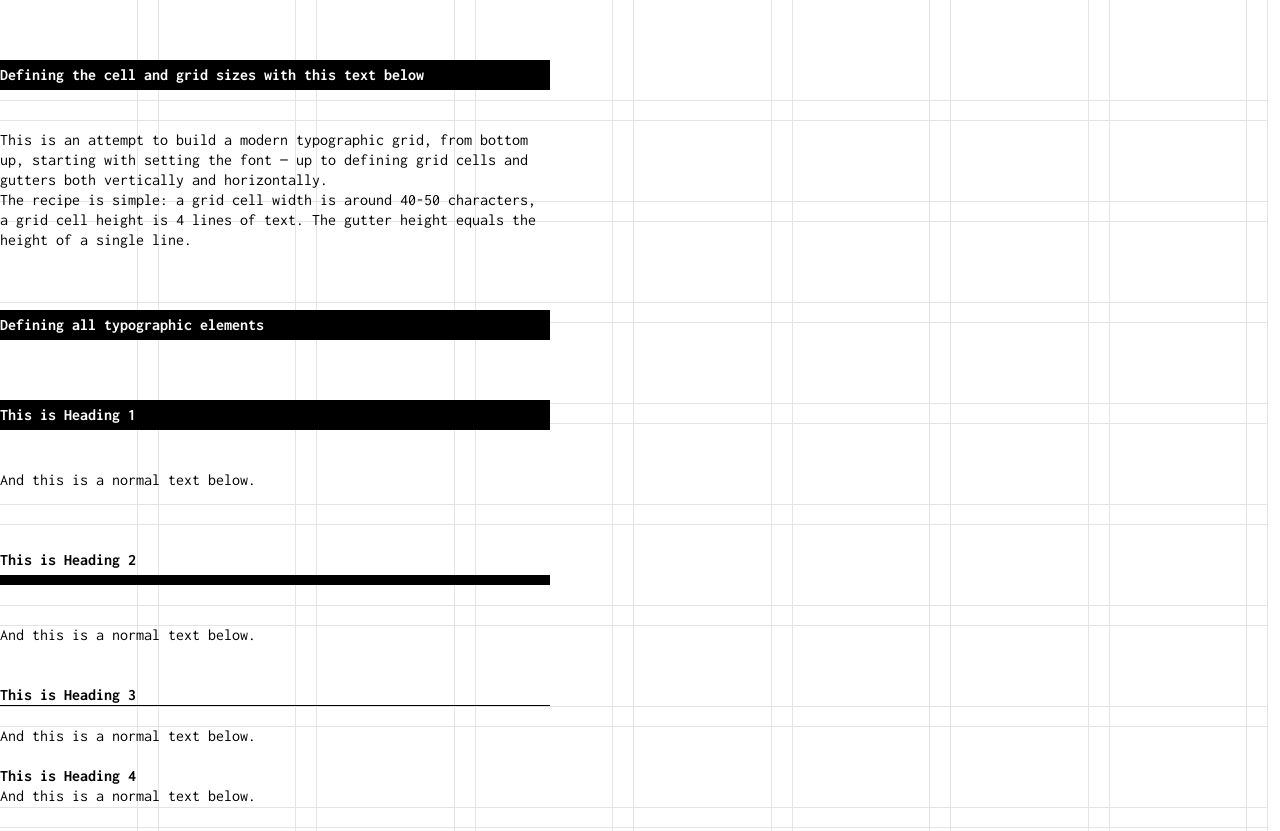
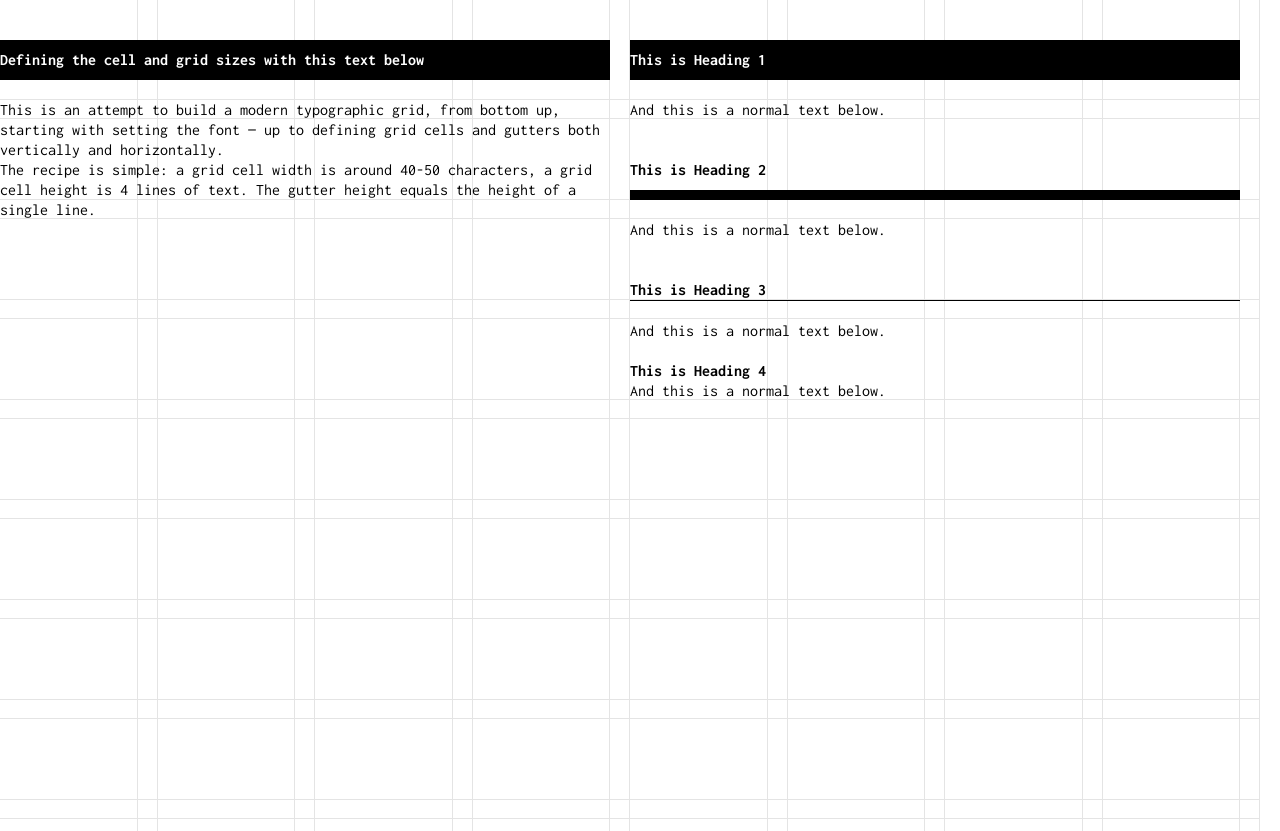
Before and after one commit to metamn/tg, a plain HTML site: page index.html in a window 1280 px wide. Shown: the top 831 px of the page. Drawn offline with Linux system fonts and the light colour scheme.

Commit message:
Now we have the perfect grid

```diff
--- a/assets/grid.scss
+++ b/assets/grid.scss
@@ -13,19 +13,19 @@ $font-size: 100%;
 // 3. Line height
 $line-height: 1.25;
 
-// Gutter
+// 4. Gutter
 $gutter: 1.25em;
 
-// 4. Characters per row
+// 5. Characters per row
 $characters-per-row: 55;
 
-// 5. Cell width
+// 6. Cell width
 // - Cell refers to text, it's width equals around 40-60 characters
 // - This formula is a guess, it was measured by hand
 $cell-width: $characters-per-row * $gutter/2;
 
 
-// 6. Grid width
+// 7. Grid width
 // - Grid refers to other elements like text, it is more granulated than the Cel
 // - The cell is to wide; it must be divided into 2 or 3 columns, according to the nr. of characters per row (40 or 60)
 $grid-width: $cell-width / 4;
@@ -39,9 +39,15 @@ $grid-width: $cell-width / 4;
 // - with Helvetica the 50/4 grid was ok, with Inconsolata the 55/4 grid was perfect
 
 
-// 6. Cell height
+// 8. Cell height
 // - four lines of text, it has nothing to do with the cell-width
 $cell-height: $gutter*4;
+
+
+// 9. Cell width
+// - The gutters must be added to the old cell-width
+// - This is already has to do with responsiveness
+$cell-width: $cell-width + 3 * $gutter;
 
 
 
--- a/assets/screen.scss
+++ b/assets/screen.scss
@@ -14,7 +14,9 @@ html {
     @include typographic-elements;
 
     article {
-      max-width: $cell-width;
+      width: $cell-width;
+      float: left;
+      margin-right: $gutter;
     }
 
 
@@ -34,22 +36,22 @@ html {
     #grid .col {
       border-right: 1px solid;
       border-bottom: 1px solid;
-      width: $grid-width + $gutter;
-      height: $cell-height + $gutter;
+      width: calc(#{$grid-width} + #{$gutter} - 1px);
+      height: calc(#{$cell-height} + #{$gutter} - 1px);
       float: left;
     }
 
     #grid .gutter-right {
       float: right;
       border-left: 1px solid;
-      width: $gutter;
+      width: calc(#{$gutter} - 1px);
       height: 100%;
     }
 
     #grid .gutter-bottom {
       float: left;
       border-bottom: 1px solid;
-      height: $gutter;
+      height: calc(#{$gutter} - 1px);
       width: 100%;
     }
   }
--- a/assets/typography.scss
+++ b/assets/typography.scss
@@ -16,19 +16,17 @@
 @mixin h2 {
   @include h3;
 
-  margin-top: $gutter*3;
-  margin-bottom: $gutter*2;
   border-bottom: $gutter/2 solid;
-  padding-bottom: $gutter/4;
+  padding-bottom: $gutter/2;
 }
 
 @mixin h1 {
   @include h2;
 
   border-bottom: none;
+  padding-top: $gutter/2;
   color: #fff;
   background: #000;
-  padding-top: $gutter/4
 }
 
 
--- a/index.html
+++ b/index.html
@@ -30,8 +30,6 @@
 
 
     <article class="typography">
-      <h1>Defining all typographic elements</h1>
-
       <h1>This is Heading 1</h1>
       <p>And this is a normal text below.</p>
       <h2>This is Heading 2</h2>
```
Also changed, not shown: assets/screen.css.
